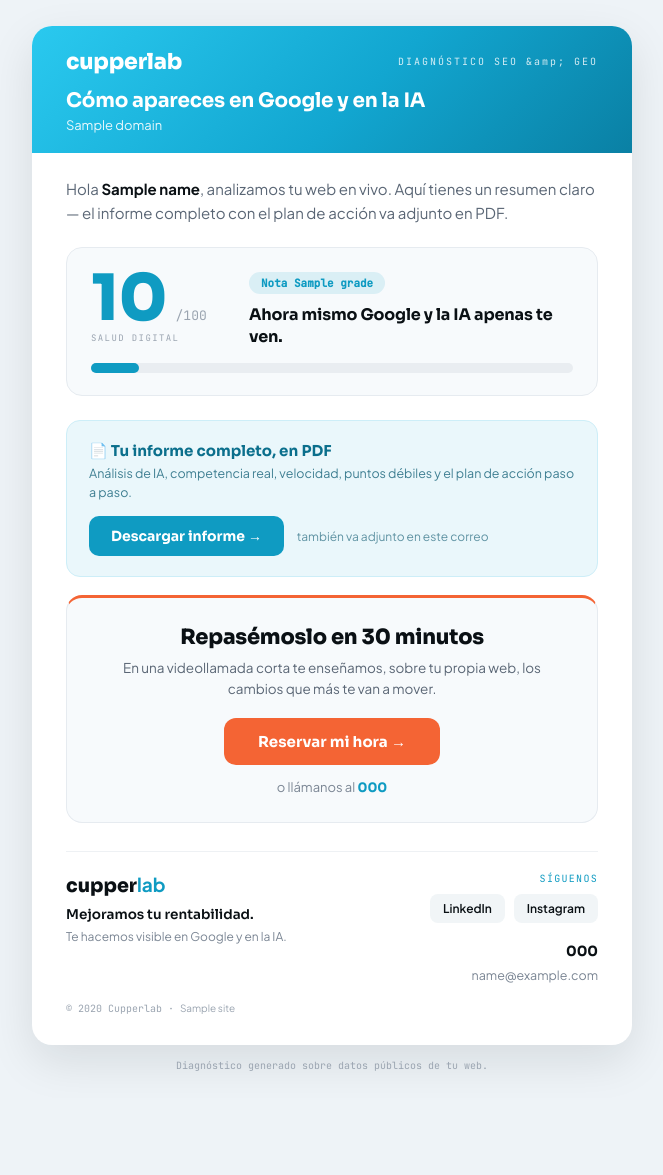
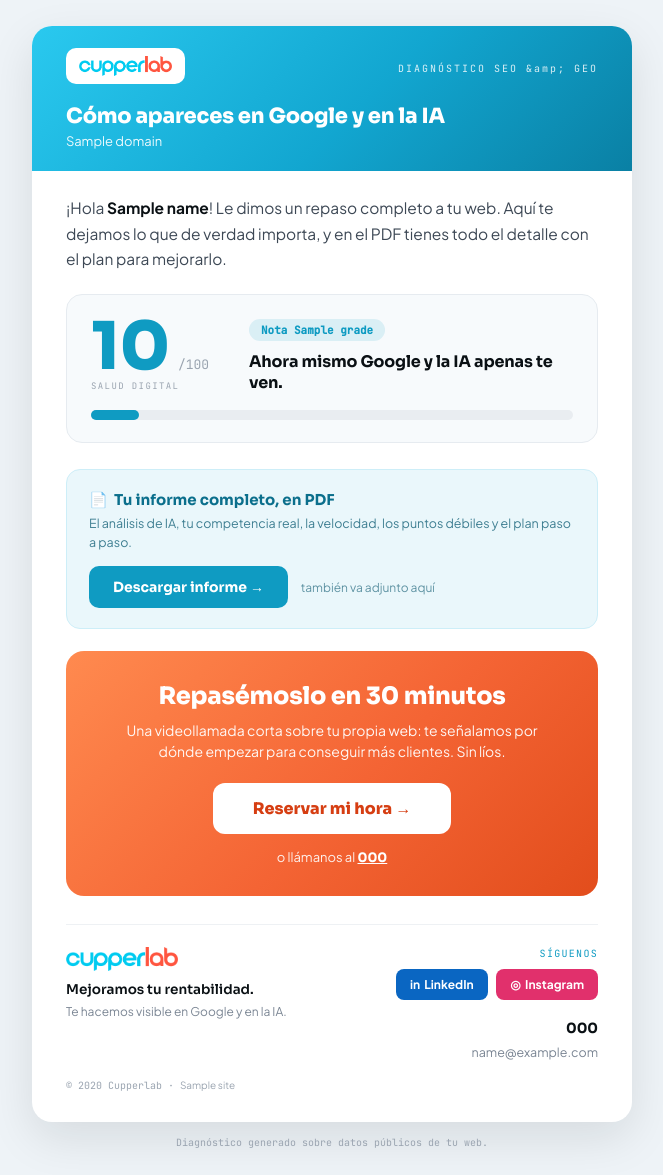
Before and after one commit to edilsonf15/cupperlab-diagnostico, a FastAPI app: template app/templates/email_report.html in a window 1280 px wide. Shown: the whole page, without its empty margins (308-971 px from the left). Before the commit the page ends 1071 px from the top, so only its background shows below. Run offline with FastAPI, Linux system fonts and the light colour scheme; the template is opened without the code that fills it: most values are stand-ins (such as "Sample title", 1, 10 or a date in 2020); parts of the project's set-up code (start-up, migrations or seed data) failed here and were passed over.

Commit message:
Correo v3: logo real, saludo humano, numeros mas llamativos, CTA vivo
- Logo oficial de Cupperlab (imagen) en cabecera (pastilla blanca) y footer.
- Saludo reescrito humano, sin guion largo ni sonar a IA.
- "Tu diagnostico en numeros" con cabecera oscura y barras/cifras mas grandes.
- CTA de 30 min naranja con boton blanco (mas llamativo).
- Quitada la seccion "Los cambios que necesita tu web".
- Redes con color de marca (LinkedIn/Instagram).

Co-Authored-By: Claude Opus 4.8 <noreply@anthropic.com>

```diff
--- a/app/templates/email_report.html
+++ b/app/templates/email_report.html
@@ -1,8 +1,7 @@
 {% set en = (lang|default('es') == 'en') %}
 {% set c = {'A':'#1f9d6b','B':'#1f9d6b','C':'#d9920a','D':'#F46434','E':'#d0402a'} %}
 {% set gc = c.get(r.grade, '#0f9bc2') %}
-{% set impv = r.findings_improve or [] %}
-{% set ordered = (impv|selectattr('severity','equalto','alto')|list) + (impv|selectattr('severity','equalto','medio')|list) + (impv|rejectattr('severity','equalto','alto')|rejectattr('severity','equalto','medio')|list) %}
+{% set logo = 'https://analisis.cupperlab.com/static/img/cupperlab-logo-color.png' %}
 {% set onp = (r.categories.onpage.score if (r.categories and r.categories.onpage) else none) %}
 {% set geoS = (r.categories.geo.score if (r.categories and r.categories.geo) else none) %}
 {% set tec = (r.categories.tecnico.score if (r.categories and r.categories.tecnico) else none) %}
@@ -11,14 +10,14 @@
 {% macro zc(v) %}{{ '#1f9d6b' if v>=70 else '#d9920a' if v>=40 else '#d0402a' }}{% endmacro %}
 {% macro bar(ic, les, len, v) %}{% if v is not none %}
   <tr>
-    <td valign="middle" style="padding:9px 0;font-size:13px;color:#3d4855;line-height:1.3"><span style="font-size:15px">{{ ic }}</span>&nbsp; {{ len if en else les }}</td>
-    <td valign="middle" width="150" style="padding:9px 0 9px 12px">
-      <table role="presentation" width="100%" cellpadding="0" cellspacing="0" style="background:#e9edf1;border-radius:6px"><tr>
-        <td style="height:9px;background:{{ zc(v)|trim }};border-radius:6px;width:{{ [v,3]|max }}%;font-size:1px;line-height:9px">&nbsp;</td>
-        <td style="height:9px;font-size:1px;line-height:9px">&nbsp;</td>
+    <td valign="middle" style="padding:11px 0;font-size:13.5px;font-weight:600;color:#283038;line-height:1.3"><span style="font-size:16px">{{ ic }}</span>&nbsp;&nbsp;{{ len if en else les }}</td>
+    <td valign="middle" width="140" style="padding:11px 0 11px 12px">
+      <table role="presentation" width="100%" cellpadding="0" cellspacing="0" style="background:#e9edf1;border-radius:7px"><tr>
+        <td style="height:11px;background:{{ zc(v)|trim }};border-radius:7px;width:{{ [v,3]|max }}%;font-size:1px;line-height:11px">&nbsp;</td>
+        <td style="height:11px;font-size:1px;line-height:11px">&nbsp;</td>
       </tr></table>
     </td>
-    <td valign="middle" width="42" class="sora" style="padding:9px 0 9px 12px;font-size:14px;font-weight:800;color:{{ zc(v)|trim }};text-align:right">{{ v }}</td>
+    <td valign="middle" width="52" class="sora" style="padding:11px 0 11px 12px;font-size:17px;font-weight:800;color:{{ zc(v)|trim }};text-align:right">{{ v }}</td>
   </tr>
 {% endif %}{% endmacro %}
 <!doctype html>
@@ -32,7 +31,7 @@
   a{color:#0f9bc2}
   @media only screen and (max-width:480px){
     .pad{padding-left:20px!important;padding-right:20px!important}
-    .snum{font-size:56px!important}
+    .snum{font-size:58px!important}
     .stack{display:block!important;width:100%!important;text-align:left!important;padding-left:0!important;padding-right:0!important}
     .stack-r{text-align:left!important;margin-top:16px!important}
   }
@@ -41,19 +40,19 @@
 <table role="presentation" width="100%" cellpadding="0" cellspacing="0" style="background:#eef3f7;padding:26px 12px"><tr><td align="center">
 <table role="presentation" width="600" cellpadding="0" cellspacing="0" style="width:600px;max-width:100%;background:#ffffff;border-radius:20px;overflow:hidden;box-shadow:0 16px 46px rgba(10,16,20,.10)">
 
-  <!-- HEADER BAND (azul, como el hero) -->
-  <tr><td bgcolor="#12a6d0" style="background:#12a6d0;background:linear-gradient(135deg,#2ac9ef 0%,#12a6d0 55%,#0a80a4 100%);padding:22px 34px 20px">
+  <!-- HEADER BAND (azul) con LOGO REAL en pastilla blanca -->
+  <tr><td bgcolor="#12a6d0" style="background:#12a6d0;background:linear-gradient(135deg,#2ac9ef 0%,#12a6d0 55%,#0a80a4 100%);padding:22px 34px 22px">
     <table width="100%" cellpadding="0" cellspacing="0"><tr>
-      <td class="sora" style="font-size:22px;font-weight:800;color:#ffffff;letter-spacing:-.01em">cupperlab</td>
-      <td align="right" class="mono" style="color:rgba(255,255,255,.82);font-size:10px;letter-spacing:2px">{{ 'SEO &amp; GEO DIAGNOSIS' if en else 'DIAGNÓSTICO SEO &amp; GEO' }}</td>
+      <td valign="middle"><span style="display:inline-block;background:#ffffff;border-radius:10px;padding:8px 13px"><img src="{{ logo }}" alt="Cupperlab" height="20" style="display:block;height:20px;width:auto;border:0"></span></td>
+      <td align="right" valign="middle" class="mono" style="color:rgba(255,255,255,.85);font-size:10px;letter-spacing:2px">{{ 'SEO &amp; GEO DIAGNOSIS' if en else 'DIAGNÓSTICO SEO &amp; GEO' }}</td>
     </tr></table>
-    <div class="sora" style="margin-top:14px;color:#ffffff;font-size:20px;font-weight:700;line-height:1.2;letter-spacing:-.01em">{{ 'How you show up on Google and AI' if en else 'Cómo apareces en Google y en la IA' }}</div>
-    <div style="margin-top:4px;color:rgba(255,255,255,.9);font-size:13px">{{ r.domain }}</div>
+    <div class="sora" style="margin-top:16px;color:#ffffff;font-size:21px;font-weight:800;line-height:1.2;letter-spacing:-.01em">{{ 'How you show up on Google and AI' if en else 'Cómo apareces en Google y en la IA' }}</div>
+    <div style="margin-top:4px;color:rgba(255,255,255,.92);font-size:13px">{{ r.domain }}</div>
   </td></tr>
 
-  <!-- Greeting -->
+  <!-- Saludo (humano) -->
   <tr><td class="pad" style="padding:24px 34px 6px">
-    <p style="margin:0;font-size:15px;line-height:1.6;color:#5a6675">{% if en %}Hi <b style="color:#0A1014">{{ name }}</b>, we analyzed your site live. Here's a clear summary — the full report with the action plan is attached as a PDF.{% else %}Hola <b style="color:#0A1014">{{ name }}</b>, analizamos tu web en vivo. Aquí tienes un resumen claro — el informe completo con el plan de acción va adjunto en PDF.{% endif %}</p>
+    <p style="margin:0;font-size:15.5px;line-height:1.65;color:#3d4855">{% if en %}Hi <b style="color:#0A1014">{{ name }}</b>! We went through your whole site. Here's the stuff that really matters, and in the PDF you've got the full detail plus the plan to fix it.{% else %}¡Hola <b style="color:#0A1014">{{ name }}</b>! Le dimos un repaso completo a tu web. Aquí te dejamos lo que de verdad importa, y en el PDF tienes todo el detalle con el plan para mejorarlo.{% endif %}</p>
   </td></tr>
 
   <!-- SCORE + zona -->
@@ -61,7 +60,7 @@
     <table width="100%" cellpadding="0" cellspacing="0" style="background:#f7fafc;border:1px solid #e6ebf0;border-radius:16px"><tr><td style="padding:22px 24px">
       <table width="100%" cellpadding="0" cellspacing="0"><tr>
         <td class="stack" width="150" valign="top">
-          <span class="snum sora" style="font-size:64px;font-weight:800;color:{{ gc }};line-height:.9">{{ r.score }}</span><span class="mono" style="font-size:13px;color:#9aa4b0"> /100</span>
+          <span class="snum sora" style="font-size:66px;font-weight:800;color:{{ gc }};line-height:.9">{{ r.score }}</span><span class="mono" style="font-size:13px;color:#9aa4b0"> /100</span>
           <div class="mono" style="font-size:9px;letter-spacing:1.4px;color:#9aa4b0;margin-top:4px">{{ 'DIGITAL HEALTH' if en else 'SALUD DIGITAL' }}</div>
         </td>
         <td class="stack" valign="top" style="padding-left:8px">
@@ -76,11 +75,17 @@
     </td></tr></table>
   </td></tr>
 
-  <!-- MINI-GRÁFICA: dimensiones -->
+  <!-- TU DIAGNÓSTICO EN NÚMEROS (más llamativo) -->
   {% if (onp is not none) or (geoS is not none) or (mob is not none) or (sec is not none) %}
-  <tr><td class="pad" style="padding:20px 34px 0">
-    <div class="mono" style="color:#0f9bc2;font-size:11px;letter-spacing:1.4px;margin-bottom:8px">📊 {{ 'YOUR NUMBERS' if en else 'TU DIAGNÓSTICO EN NÚMEROS' }}</div>
-    <table width="100%" cellpadding="0" cellspacing="0" style="background:#ffffff;border:1px solid #e6ebf0;border-radius:14px"><tr><td style="padding:8px 20px">
+  <tr><td class="pad" style="padding:22px 34px 0">
+    <table width="100%" cellpadding="0" cellspacing="0" style="background:#ffffff;border:1px solid #e6ebf0;border-radius:16px;overflow:hidden">
+      <tr><td bgcolor="#0b1620" style="background:#0b1620;padding:13px 22px">
+        <table width="100%" cellpadding="0" cellspacing="0"><tr>
+          <td class="sora" style="color:#ffffff;font-size:14px;font-weight:700">📊&nbsp; {{ 'Your numbers' if en else 'Tu diagnóstico en números' }}</td>
+          <td align="right" class="mono" style="color:#7fe0f5;font-size:10px;letter-spacing:1px">0–100</td>
+        </tr></table>
+      </td></tr>
+      <tr><td style="padding:6px 22px 10px">
         <table width="100%" cellpadding="0" cellspacing="0">
           {{ bar('🔎','SEO en Google','On-page SEO (Google)', onp) }}
           {{ bar('🤖','Presencia en la IA','Presence in AI', geoS) }}
@@ -88,62 +93,44 @@
           {{ bar('🔒','Seguridad','Security', sec) }}
           {{ bar('🛠️','Salud técnica','Technical health', tec) }}
         </table>
-    </td></tr></table>
       </td></tr>
-  {% endif %}
-
-  <!-- LOS CAMBIOS QUE NECESITA TU WEB -->
-  {% if ordered %}
-  <tr><td class="pad" style="padding:22px 34px 0">
-    <div class="mono" style="color:#0f9bc2;font-size:11px;letter-spacing:1.4px;margin-bottom:4px">🚀 {{ 'CHANGES YOUR SITE NEEDS' if en else 'LOS CAMBIOS QUE NECESITA TU WEB' }}</div>
-    <div style="font-size:13px;color:#7b8694;margin-bottom:12px">{{ 'To show up on Google and in AI.' if en else 'Para aparecer en Google y en la IA.' }}</div>
-    {% for f in ordered[:4] %}
-    {% set ico = '🔴' if f.severity=='alto' else '🟠' if f.severity=='medio' else '🔵' %}
-    <table role="presentation" width="100%" cellpadding="0" cellspacing="0" style="margin-bottom:9px;background:#f7fafc;border:1px solid #e6ebf0;border-radius:12px"><tr>
-      <td width="30" valign="top" style="padding:14px 0 14px 16px;font-size:15px">{{ ico }}</td>
-      <td style="padding:14px 16px 14px 8px">
-        <div class="sora" style="font-size:13.5px;font-weight:700;color:#12324a">{{ f.title }}</div>
-        {% if f.detail %}<div style="font-size:11.5px;color:#5a6675;margin-top:4px;line-height:1.5">{{ f.detail[:120] }}{% if f.detail|length > 120 %}…{% endif %}</div>{% endif %}
-      </td>
-    </tr></table>
-    {% endfor %}
-    <div style="font-size:11.5px;color:#9aa4b0;margin-top:6px">{% if en %}↳ The full list, step by step, is in the <b style="color:#0f9bc2">attached PDF</b>.{% else %}↳ La lista completa, paso a paso, está en el <b style="color:#0f9bc2">PDF adjunto</b>.{% endif %}</div>
+    </table>
   </td></tr>
   {% endif %}
 
   <!-- INFORME PDF: descargar -->
-  <tr><td class="pad" style="padding:20px 34px 0">
+  <tr><td class="pad" style="padding:22px 34px 0">
     <table width="100%" cellpadding="0" cellspacing="0" style="background:#eaf7fb;border:1px solid #cdeef8;border-radius:14px"><tr><td style="padding:20px 22px">
-      <div class="sora" style="font-size:15px;font-weight:700;color:#0b6f8c">📄 {{ 'Your full report, in PDF' if en else 'Tu informe completo, en PDF' }}</div>
-      <div style="font-size:12.5px;color:#3f7f92;margin:4px 0 14px;line-height:1.5">{% if en %}AI analysis, real competitors, speed, weak points and the step-by-step action plan.{% else %}Análisis de IA, competencia real, velocidad, puntos débiles y el plan de acción paso a paso.{% endif %}</div>
-      {% if report_url %}<a href="{{ report_url }}" class="sora" style="display:inline-block;background:#0f9bc2;color:#ffffff;text-decoration:none;font-weight:700;font-size:14px;padding:11px 22px;border-radius:10px">{{ 'Download report →' if en else 'Descargar informe →' }}</a>
-      <span style="font-size:12px;color:#5f93a3;margin-left:10px">{{ 'also attached to this email' if en else 'también va adjunto en este correo' }}</span>{% else %}<div style="font-size:12.5px;color:#3f7f92">{{ 'Attached to this email.' if en else 'Va adjunto en este correo.' }}</div>{% endif %}
+      <div class="sora" style="font-size:15px;font-weight:700;color:#0b6f8c">📄&nbsp; {{ 'Your full report, in PDF' if en else 'Tu informe completo, en PDF' }}</div>
+      <div style="font-size:12.5px;color:#3f7f92;margin:5px 0 14px;line-height:1.5">{% if en %}The AI analysis, your real competitors, speed, weak points and the step-by-step plan.{% else %}El análisis de IA, tu competencia real, la velocidad, los puntos débiles y el plan paso a paso.{% endif %}</div>
+      {% if report_url %}<a href="{{ report_url }}" class="sora" style="display:inline-block;background:#0f9bc2;color:#ffffff;text-decoration:none;font-weight:700;font-size:14px;padding:12px 24px;border-radius:10px">{{ 'Download report →' if en else 'Descargar informe →' }}</a>
+      <span style="font-size:12px;color:#5f93a3;margin-left:10px">{{ 'also attached here' if en else 'también va adjunto aquí' }}</span>{% else %}<div style="font-size:12.5px;color:#3f7f92">{{ 'Attached to this email.' if en else 'Va adjunto en este correo.' }}</div>{% endif %}
     </td></tr></table>
   </td></tr>
 
-  <!-- CTA 30 min (claro) -->
-  <tr><td class="pad" style="padding:18px 34px 6px">
-    <table width="100%" cellpadding="0" cellspacing="0" style="background:#f7fafc;border:1px solid #e6ebf0;border-top:3px solid #F46434;border-radius:16px"><tr><td style="padding:26px 24px;text-align:center">
-      <div class="sora" style="color:#0A1014;font-size:21px;font-weight:800;letter-spacing:-.01em">{{ 'Let\'s review it in 30 minutes' if en else 'Repasémoslo en 30 minutos' }}</div>
-      <div style="margin:8px auto 18px;color:#5a6675;font-size:13.5px;line-height:1.55;max-width:44ch">{% if en %}On a short video call we show you, on your own site, the changes that will move you most.{% else %}En una videollamada corta te enseñamos, sobre tu propia web, los cambios que más te van a mover.{% endif %}</div>
-      <a href="{{ book_url or calendly or agenda_url }}" class="sora" style="display:inline-block;background:#F46434;color:#ffffff;text-decoration:none;font-weight:700;padding:14px 34px;border-radius:12px;font-size:15px">{{ 'Book my slot →' if en else 'Reservar mi hora →' }}</a>
-      <div style="margin-top:14px;font-size:13px;color:#7b8694">{{ 'or call us at' if en else 'o llámanos al' }} <a href="tel:{{ phone|replace(' ','') }}" class="sora" style="color:#0f9bc2;text-decoration:none;font-weight:700">{{ phone }}</a></div>
+  <!-- CTA 30 min (vivo, naranja) -->
+  <tr><td class="pad" style="padding:22px 34px 6px">
+    <table width="100%" cellpadding="0" cellspacing="0" style="border-radius:18px;overflow:hidden"><tr><td bgcolor="#F46434" style="background:#F46434;background:linear-gradient(135deg,#ff8a4f 0%,#F46434 55%,#e24d1c 100%);padding:30px 24px;text-align:center">
+      <div class="sora" style="color:#ffffff;font-size:24px;font-weight:800;letter-spacing:-.01em">{{ 'Let\'s review it in 30 minutes' if en else 'Repasémoslo en 30 minutos' }}</div>
+      <div style="margin:9px auto 20px;color:rgba(255,255,255,.94);font-size:14px;line-height:1.55;max-width:44ch">{% if en %}A short video call on your own site: we point out exactly where to start to get more customers. No strings.{% else %}Una videollamada corta sobre tu propia web: te señalamos por dónde empezar para conseguir más clientes. Sin líos.{% endif %}</div>
+      <a href="{{ book_url or calendly or agenda_url }}" class="sora" style="display:inline-block;background:#ffffff;color:#d63e12;text-decoration:none;font-weight:800;padding:15px 40px;border-radius:12px;font-size:16px">{{ 'Book my slot →' if en else 'Reservar mi hora →' }}</a>
+      <div style="margin-top:15px;font-size:13px;color:rgba(255,255,255,.9)">{{ 'or call us at' if en else 'o llámanos al' }} <a href="tel:{{ phone|replace(' ','') }}" class="sora" style="color:#ffffff;text-decoration:underline;font-weight:700">{{ phone }}</a></div>
     </td></tr></table>
   </td></tr>
 
-  <!-- Footer -->
+  <!-- Footer con LOGO REAL -->
   <tr><td class="pad" style="padding:22px 34px 30px">
-    <table width="100%" cellpadding="0" cellspacing="0" style="border-top:1px solid #eef1f4"><tr><td style="padding-top:20px">
+    <table width="100%" cellpadding="0" cellspacing="0" style="border-top:1px solid #eef1f4"><tr><td style="padding-top:22px">
     <table width="100%" cellpadding="0" cellspacing="0"><tr>
       <td class="stack" valign="top">
-        <div class="sora" style="font-size:19px;font-weight:800;color:#0A1014">cupper<span style="color:#0f9bc2">lab</span></div>
-        <div class="sora" style="font-size:13.5px;color:#0A1014;margin-top:8px">{{ 'We improve your profitability.' if en else 'Mejoramos tu rentabilidad.' }}</div>
+        <img src="{{ logo }}" alt="Cupperlab" height="24" style="display:block;height:24px;width:auto;border:0;margin-bottom:10px">
+        <div class="sora" style="font-size:13.5px;color:#0A1014">{{ 'We improve your profitability.' if en else 'Mejoramos tu rentabilidad.' }}</div>
         <div style="font-size:12px;color:#7b8694;margin-top:5px;line-height:1.5;max-width:34ch">{{ 'We make you visible on Google and in AI.' if en else 'Te hacemos visible en Google y en la IA.' }}</div>
       </td>
       <td class="stack stack-r" valign="top" align="right">
         <div class="mono" style="font-size:10px;letter-spacing:1.3px;color:#0f9bc2;margin-bottom:9px">{{ 'FOLLOW US' if en else 'SÍGUENOS' }}</div>
-        <a href="https://www.linkedin.com/company/cupperlab/" style="display:inline-block;background:#f1f5f7;color:#0A1014;text-decoration:none;font-size:12px;font-weight:600;padding:7px 13px;border-radius:8px;margin:0 0 6px 6px">LinkedIn</a>
-        <a href="https://www.instagram.com/cupperlab.es/" style="display:inline-block;background:#f1f5f7;color:#0A1014;text-decoration:none;font-size:12px;font-weight:600;padding:7px 13px;border-radius:8px;margin:0 0 6px 6px">Instagram</a>
+        <a href="https://www.linkedin.com/company/cupperlab/" style="display:inline-block;background:#0A66C2;color:#ffffff;text-decoration:none;font-size:12px;font-weight:700;padding:8px 14px;border-radius:8px;margin:0 0 6px 6px">in&nbsp; LinkedIn</a>
+        <a href="https://www.instagram.com/cupperlab.es/" style="display:inline-block;background:#E1306C;color:#ffffff;text-decoration:none;font-size:12px;font-weight:700;padding:8px 14px;border-radius:8px;margin:0 0 6px 6px">◎&nbsp; Instagram</a>
         <div style="margin-top:10px"><a href="tel:{{ phone|replace(' ','') }}" class="sora" style="color:#0A1014;text-decoration:none;font-size:14px;font-weight:700">{{ phone }}</a></div>
         <div style="margin-top:3px"><a href="mailto:{{ email }}" style="color:#7b8694;text-decoration:none;font-size:12.5px">{{ email }}</a></div>
       </td>
```
Lines whose indentation alone changed are shown as unchanged.
